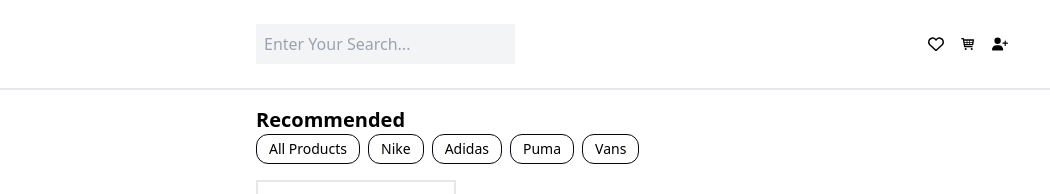
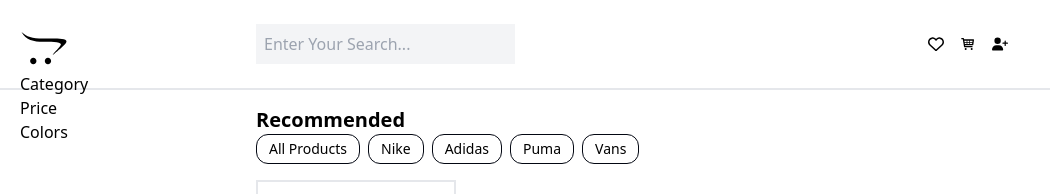
Before and after one commit to safwan-ms/Advanced-Filtering-Shoe-Cart, a React (Vite) app: page / in a window 1280 px wide. Shown: the top 194 px of the page, without its empty margins (0-1050 px from the left). Built offline with nearby package versions, Linux system fonts and the light colour scheme.

Commit message:
feat: added sidebar component

```diff
--- a/src/App.jsx
+++ b/src/App.jsx
@@ -2,9 +2,11 @@ import React from "react";
 import Nav from "./Navigation/Nav";
 import Products from "./Products/Products";
 import Recommended from "./Recommended/Recommended";
+import SideBar from "./SideBar/SideBar";
 const App = () => {
   return (
     <>
+      <SideBar />
       <Nav />
       <Recommended />
       <Products />
--- a/src/Navigation/Nav.jsx
+++ b/src/Navigation/Nav.jsx
@@ -5,7 +5,7 @@ import { FaUserPlus } from "react-icons/fa6";
 const Nav = () => {
   // flex justify-between
   return (
-    <div className="py-6 border-b-2 flex px-10 justify-between sm:px-32 md:px-64">
+    <div className=" py-6 border-b-2 flex px-10 justify-between sm:px-32 md:px-64">
       <div>
         <input
           type="text"
--- /dev/null
+++ b/src/SideBar/SideBar.jsx
@@ -0,0 +1,19 @@
+import React from "react";
+import Colors from "./Colors/Colors";
+import Category from "./Category/Category";
+import Price from "./Price/Price";
+import { LiaOpencart } from "react-icons/lia";
+const SideBar = () => {
+  return (
+    <section className="sidebar-body pt-28 sm:pt-6 pl-5 h-[100%] fixed ">
+      <div>
+        <LiaOpencart className="text-5xl" />
+      </div>
+      <Category />
+      <Price />
+      <Colors />
+    </section>
+  );
+};
+
+export default SideBar;
--- a/src/index.css
+++ b/src/index.css
@@ -3,6 +3,10 @@
 @tailwind utilities;
 
 @layer components {
+  /* NavBar Component */
+  .nav-body {
+    @apply w-[70%] sm:w-[75%] md:w-[80%] ml-auto;
+  }
   /* Product Component */
   .product-body {
     @apply grid lg:grid-cols-4 sm:grid-cols-2 md:grid-cols-3 grid-cols-1 w-[70%] sm:w-[75%] md:w-[80%] ml-auto;
@@ -27,4 +31,8 @@
   .recommended-title {
     @apply font-bold sm:text-xl;
   }
+  /* SideBar Component */
+  .sidebar-body {
+    @apply w-[30%] sm:w-[25%] md:w-[20%];
+  }
 }
```
Also changed, not shown: src/SideBar/Category/Category.jsx (renamed from src/SideBar/Category.jsx), src/SideBar/Colors/Colors.jsx (renamed from src/SideBar/Colors.jsx), src/SideBar/Price/Price.jsx (renamed from src/SideBar/Price.jsx).
